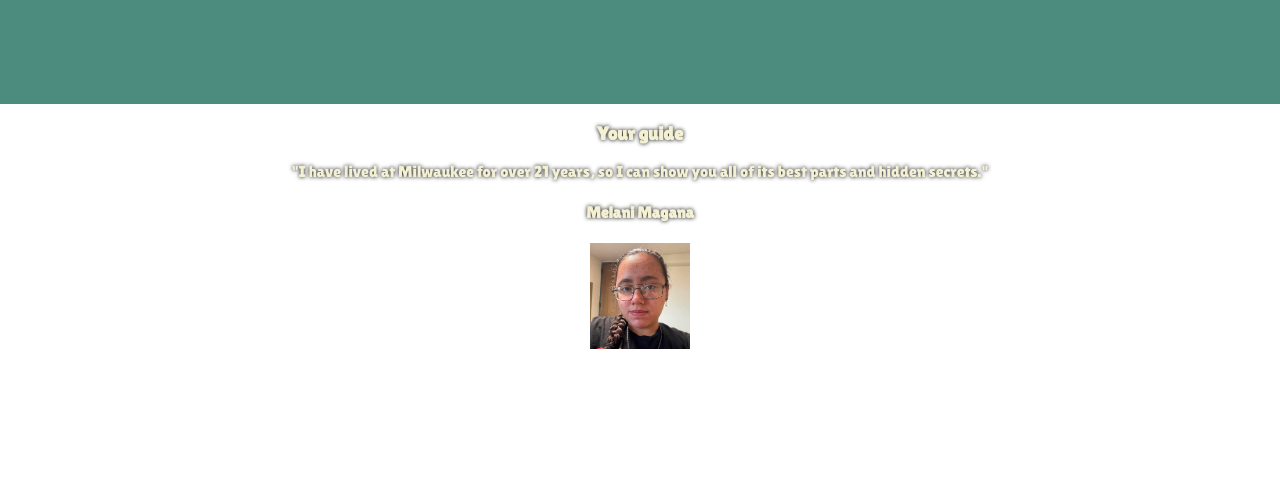
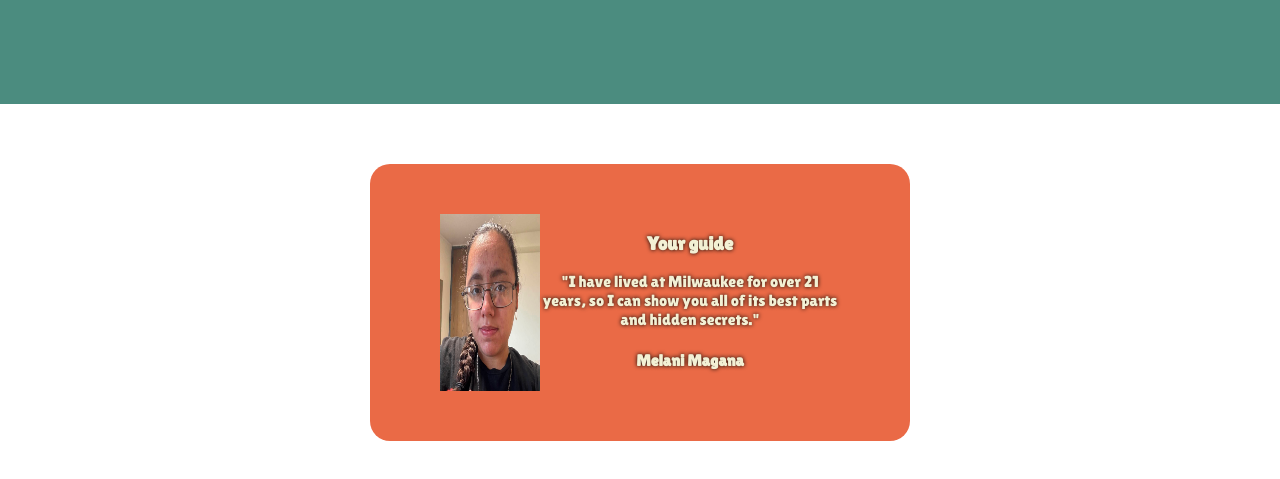
Before and after one commit to MelaniMag/hometown-homepage, a plain HTML site: page index.html in a window 1280 px wide. Shown: the part 956-1435 px from the top of the page. Before the commit the page ends 1309 px from the top, so only its background shows below. Drawn offline with Linux system fonts and the light colour scheme; a web font is replaced by a local one.

Commit message:
starting on bottom guide section

```diff
--- a/index.html
+++ b/index.html
@@ -39,11 +39,12 @@
         </div>
 
         <!-- GUIDE SECTION -->
-        <div>
-            <h3>Your guide</h3>
-            <p>"I have lived at Milwaukee for over 21 years, so I can show you all of its best parts and hidden secrets."</p>
-            <h4>Melani Magana</h4>
+        <div class="card">
             <img src="images/mel.jpg">
-        </div>
+            <div>
+                <h3>Your guide</h3>
+                <p>"I have lived at Milwaukee for over 21 years, so I can show you all of its best parts and hidden secrets."</p>
+                <h4>Melani Magana</h4>
+            </div>
     </body>
 </html>
--- a/styles.css
+++ b/styles.css
@@ -83,3 +83,14 @@ h1, h2, h3, h4, p {
 .middle-align {
     margin: 0 45px;
 }
+
+.card {
+    width: 400px;
+    margin: 60px auto 70px auto;
+    background-color: #ea6a46;
+    padding: 50px 70px;
+    text-align: center;
+    display: flex;
+    justify-content: space-around;
+    border-radius: 20px;
+}
```
